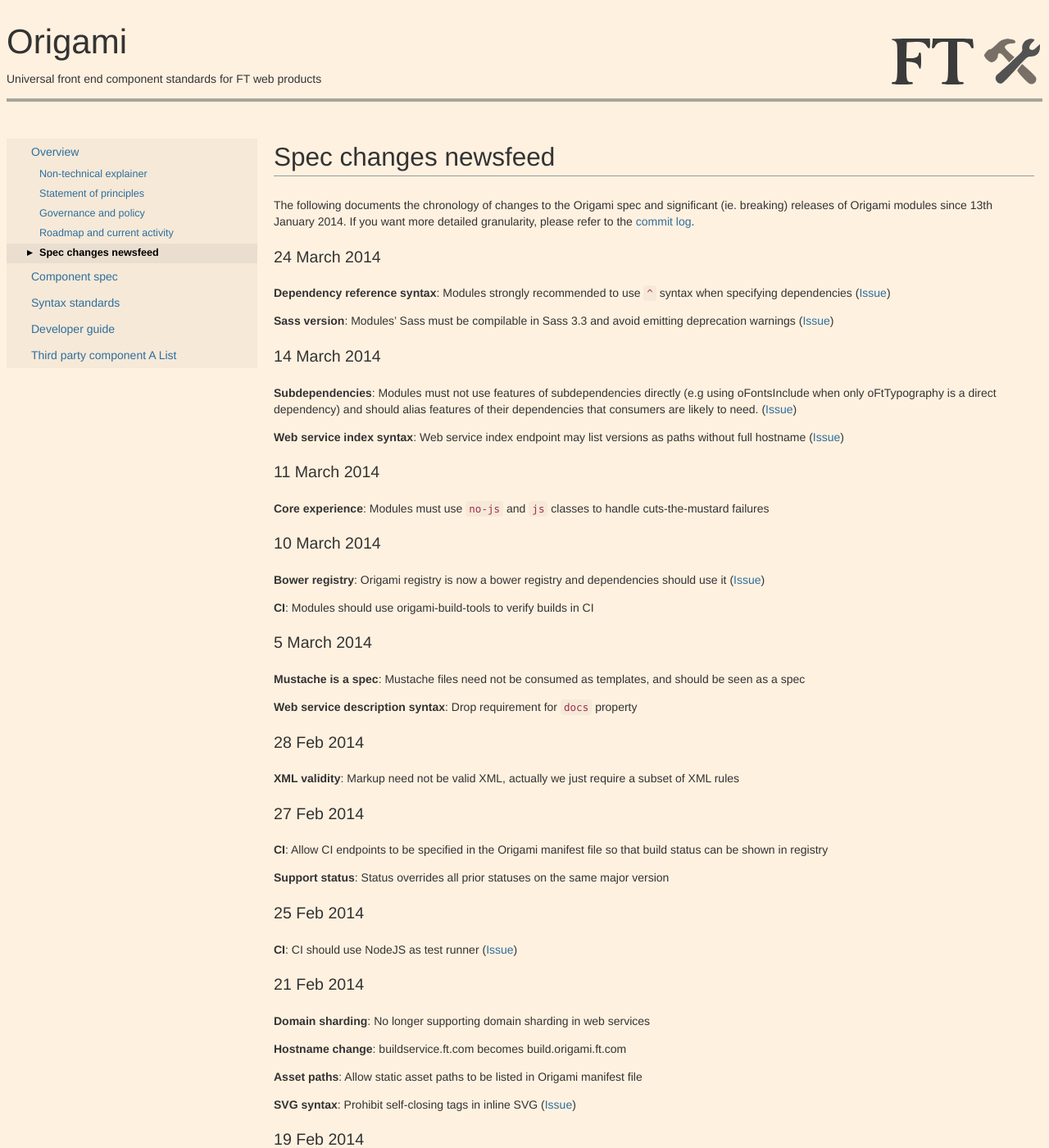
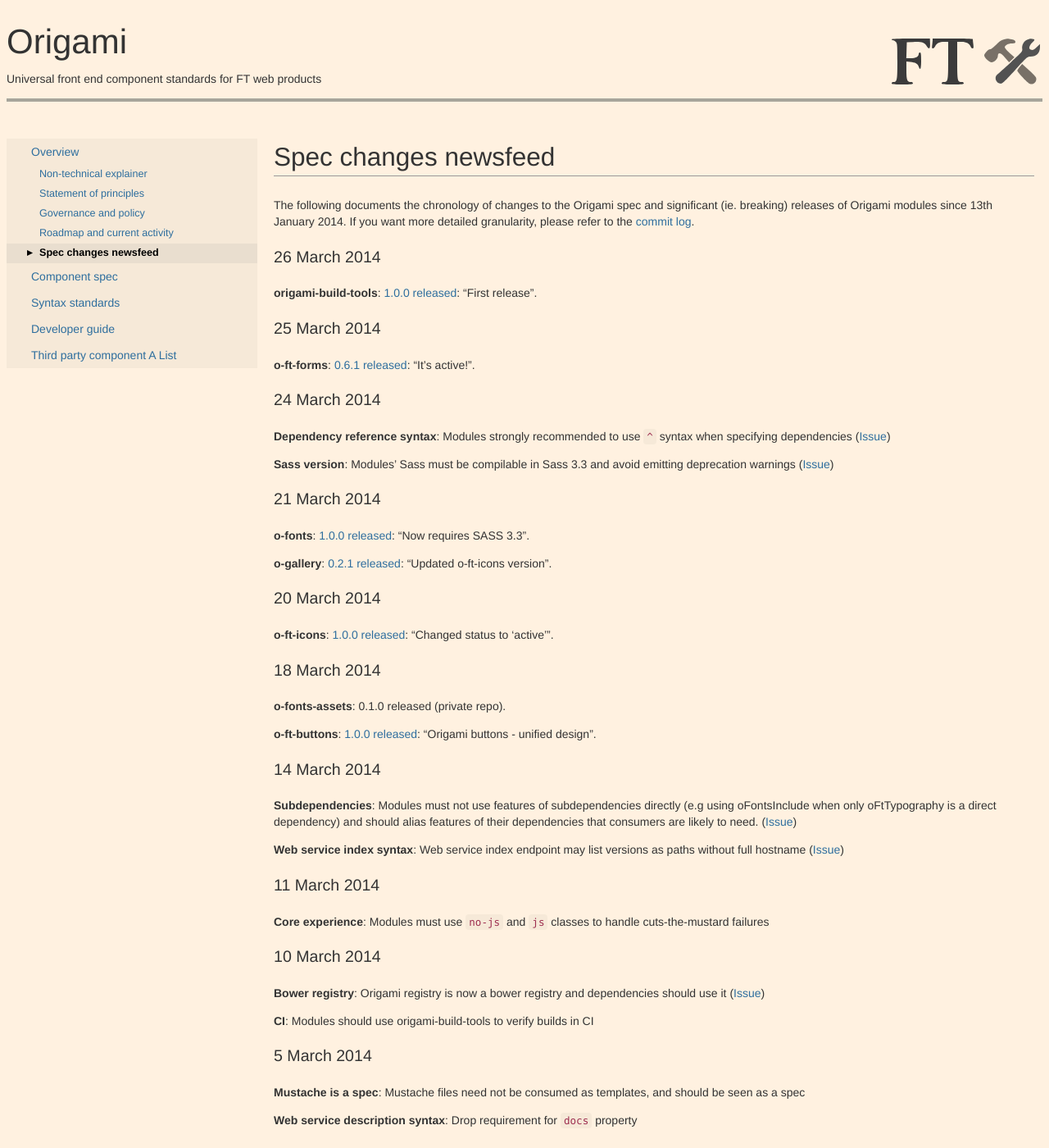
Before and after one commit to Financial-Times/ft-origami, a Jekyll site: the page built from docs/overview/changes.md, in a window 1280 px wide and 1400 px high. Shown: the whole window at 82% size. Built offline with Jekyll 4.4.1, drawn with Linux system fonts in a browser that asks for light colours; some of the changed text lies outside the part shown.

Commit message:
Added major releases for some components to changes feed.

```diff
--- a/docs/overview/changes.md
+++ b/docs/overview/changes.md
@@ -9,11 +9,35 @@ permalink: /docs/overview/changes/
 
 The following documents the chronology of changes to the Origami spec and significant (ie. breaking) releases of Origami modules since 13th January 2014.  If you want more detailed granularity, please refer to the [commit log](https://github.com/Financial-Times/ft-origami/commits/gh-pages).
 
+### 26 March 2014
+
+**origami-build-tools**: [1.0.0 released](https://github.com/Financial-Times/origami-build-tools/releases/tag/1.0.0): "First release".
+
+### 25 March 2014
+
+**o-ft-forms**: [0.6.1 released](https://github.com/Financial-Times/o-ft-forms/releases/tag/0.6.1): "It's active!".
+
 ### 24 March 2014
 
 **Dependency reference syntax**: Modules strongly recommended to use `^` syntax when specifying dependencies ([Issue](https://github.com/Financial-Times/ft-origami/issues/148))
 
 **Sass version**: Modules' Sass must be compilable in Sass 3.3 and avoid emitting deprecation warnings ([Issue](https://github.com/Financial-Times/ft-origami/issues/126))
+
+### 21 March 2014
+
+**o-fonts**: [1.0.0 released](https://github.com/Financial-Times/o-fonts/releases/tag/1.0.0): "Now requires SASS 3.3".
+
+**o-gallery**: [0.2.1 released](https://github.com/Financial-Times/o-gallery/releases/tag/0.2.1): "Updated o-ft-icons version".
+
+### 20 March 2014
+
+**o-ft-icons**: [1.0.0 released](https://github.com/Financial-Times/o-ft-icons/releases/tag/1.0.0): "Changed status to 'active'".
+
+### 18 March 2014
+
+**o-fonts-assets**: 0.1.0 released (private repo).
+
+**o-ft-buttons**: [1.0.0 released](https://github.com/Financial-Times/o-ft-buttons/releases/tag/1.0.0): "Origami buttons - unified design".
 
 ### 14 March 2014
 
@@ -87,6 +111,8 @@ The following documents the chronology of changes to the Origami spec and signif
 
 **SASS Syntax**: Require `!optional` to be used when extending placeholder classes
 
+**o-ft-typography**: [1.0.0 released](https://github.com/Financial-Times/o-ft-typography/releases/tag/1.0.0): "Now includes general and article-specific typographic styles".
+
 ### 24 Jan 2014
 
 **Cuts the mustard**: Add process for performing Cuts the mustard test ([Issue](https://github.com/Financial-Times/ft-origami/issues/86))
@@ -105,6 +131,12 @@ The following documents the chronology of changes to the Origami spec and signif
 
 **Scope in JS**: Modules must assume no globals exist except those they have defined in `browserFeatures` and those present in ECMAScript 3. ([Issue](https://github.com/Financial-Times/ft-origami/issues/94))
 
+**o-colors**: [2.0.0 released](https://github.com/Financial-Times/o-colors/releases/tag/2.0.0): "New variable syntax".
+
 ### 13 Jan 2014
 
 **Ignores**: README.md must not be ignored in bower.json, otherwise the README cannot be loaded by the registry
+
+### 7 Jan 2014
+
+**o-colors**: [1.0.0 released](https://github.com/Financial-Times/o-colors/releases/tag/1.0.0): "Now with use-case variables".
```
